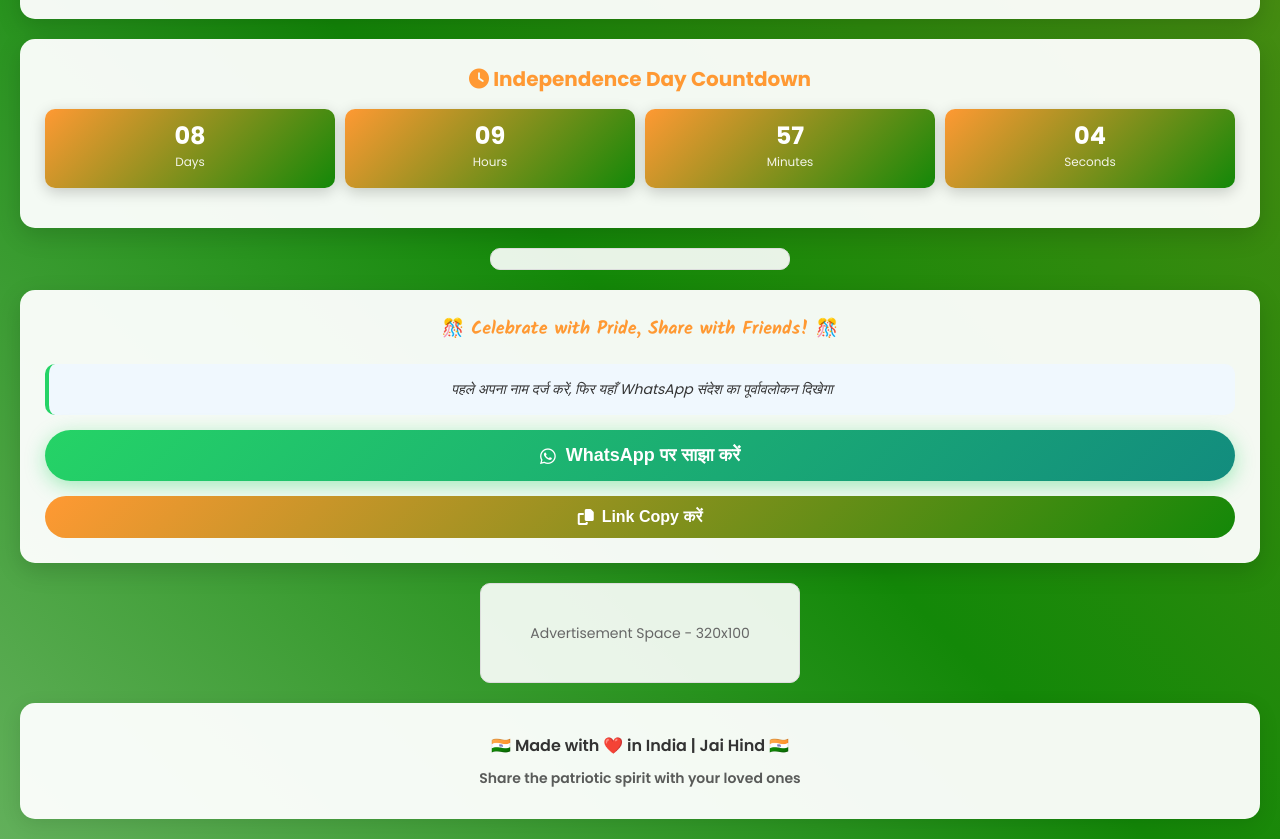
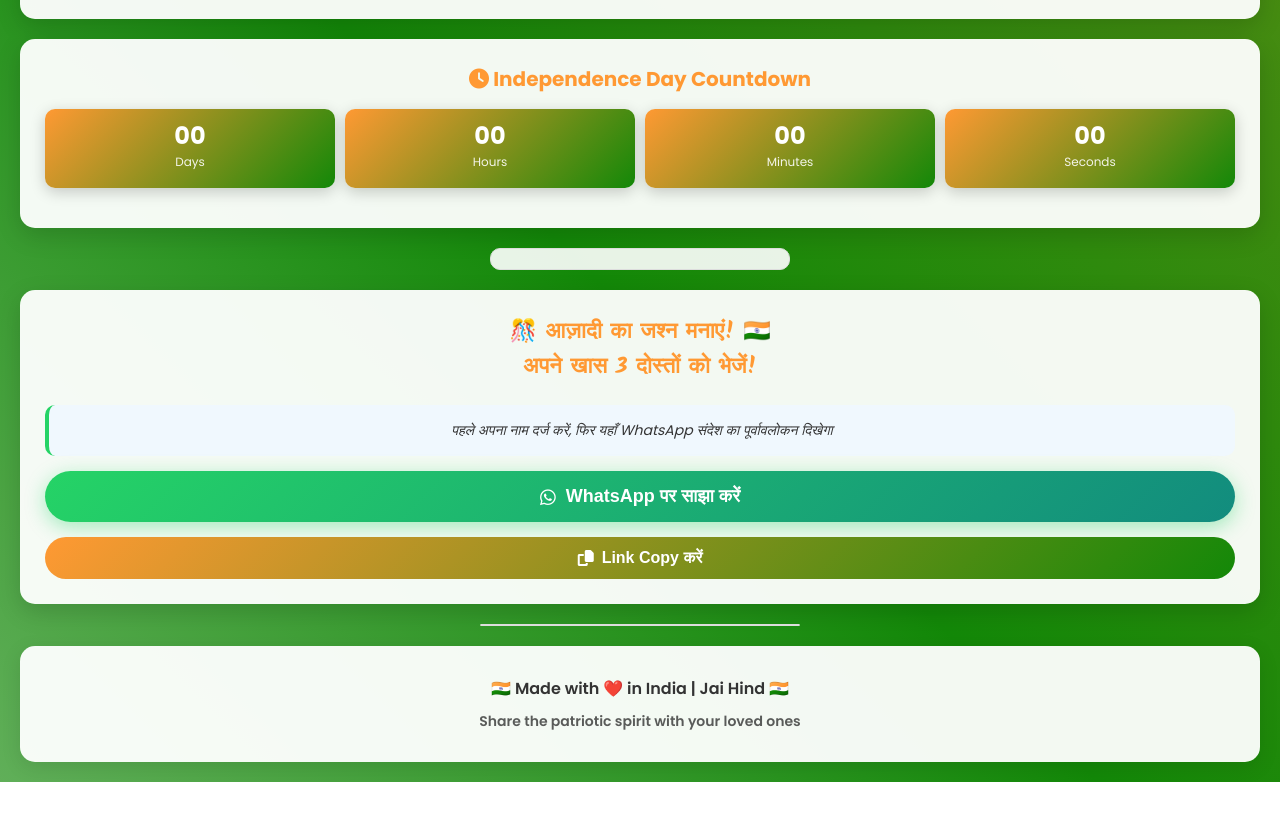
Before and after one commit to Satya31a/Happy15august2025, a plain HTML site: page index.html in a window 1280 px wide. Shown: the part 740-1579 px from the top of the page. After the commit the page ends 1522 px from the top, so only its background shows below. Drawn offline with Linux system fonts and the light colour scheme.

Commit message:
Update index.html

```diff
--- a/index.html
+++ b/index.html
@@ -316,11 +316,12 @@
         }
 
         .cta-text {
-            font-size: 18px;
+            font-size: 22px;
             font-weight: 700;
             color: #FF9933;
             margin-bottom: 20px;
             font-family: 'Kalam', cursive;
+            text-align: center;
         }
 
         .share-buttons {
@@ -386,7 +387,7 @@
         .bottom-banner-ad {
             width: 100%;
             max-width: 320px;
-            height: 100px;
+            height: auto; /* height auto किया गया */
             background: rgba(255, 255, 255, 0.9);
             border: 1px solid #ddd;
             border-radius: 10px;
@@ -526,7 +527,8 @@
 
         <section class="share-section">
             <div class="cta-text">
-                🎊 Celebrate with Pride, Share with Friends! 🎊
+                🎊 आज़ादी का जश्न मनाएं! 🇮🇳<br>
+                अपने खास 3 दोस्तों को भेजें!
             </div>
 
             <div class="message-preview" id="messagePreview">
@@ -547,7 +549,16 @@
         </section>
 
         <div class="bottom-banner-ad">
-            <div>Advertisement Space - 320x100</div>
+            <script type="text/javascript">
+                atOptions = {
+                    'key' : '671a3314574aeaae026346757366c976',
+                    'format' : 'iframe',
+                    'height' : 50,
+                    'width' : 320,
+                    'params' : {}
+                };
+            </script>
+            <script type="text/javascript" src="//www.highperformanceformat.com/671a3314574aeaae026346757366c976/invoke.js"></script>
         </div>
 
         <footer class="footer">
@@ -637,7 +648,7 @@
 
 Link देखें: ${currentURL}?from=${encodeURIComponent(userName)}
 
-🎊 Celebrate with Pride, Share with Friends! 🎊`;
+🎊 आज़ादी का जश्न मनाएं! अपने खास 3 दोस्तों को भेजें! 🎊`;
         }
 
         function shareOnWhatsApp() {
@@ -692,7 +703,7 @@ Link देखें: ${currentURL}?from=${encodeURIComponent(userName)}
                 `;
                 specialMessage.innerHTML = `
                     🎁 ${fromParam} ने आपके लिए यह विशेष संदेश भेजा है! 🎁<br>
-                    <small style="opacity: 0.8;">Independence Day की शुभकामनाएं!</small>
+                    <small style="opacity: 0.8;">link par click karke dekhe!</small>
                 `;
                 header.appendChild(specialMessage);
             }
@@ -730,57 +741,4 @@ Link देखें: ${currentURL}?from=${encodeURIComponent(userName)}
         }
 
         function createFireworks() {
-            const fireworksContainer = document.getElementById('fireworks');
-
-            function createFirework() {
-                const firework = document.createElement('div');
-                firework.className = 'firework';
-                firework.style.left = Math.random() * 100 + '%';
-                firework.style.top = Math.random() * 100 + '%';
-                firework.style.animationDuration = (1 + Math.random() * 2) + 's';
-
-                fireworksContainer.appendChild(firework);
-
-                setTimeout(() => {
-                    firework.remove();
-                }, 2000);
-            }
-
-            setInterval(createFirework, 3000);
-        }
-
-        function showToast(message) {
-            const toast = document.getElementById('toast');
-            toast.textContent = message;
-            toast.classList.add('show');
-
-            setTimeout(() => {
-                toast.classList.remove('show');
-            }, 3000);
-        }
-
-        function createMoreDoves() {
-            const doveEmojis = ['🕊️', '🦅', '🐦'];
-
-            for (let i = 0; i < 3; i++) {
-                setTimeout(() => {
-                    const dove = document.createElement('div');
-                    dove.className = 'doves';
-                    dove.innerHTML = doveEmojis [Math.floor(Math.random() * doveEmojis.length)];
-                    dove.style.top = (10 + Math.random() * 30) + '%';
-                    dove.style.animationDuration = (12 + Math.random() * 8) + 's';
-                    dove.style.animationDelay = Math.random() * 5 + 's';
-                    document.body.appendChild(dove);
-
-                    setTimeout(() => {
-                        dove.remove();
-                    }, 20000);
-                }, i * 5000);
-            }
-        }
-
-        createMoreDoves();
-        setInterval(createMoreDoves, 20000);
-    </script>
-</body>
-          </html>
+            const fireworksContainer
```
